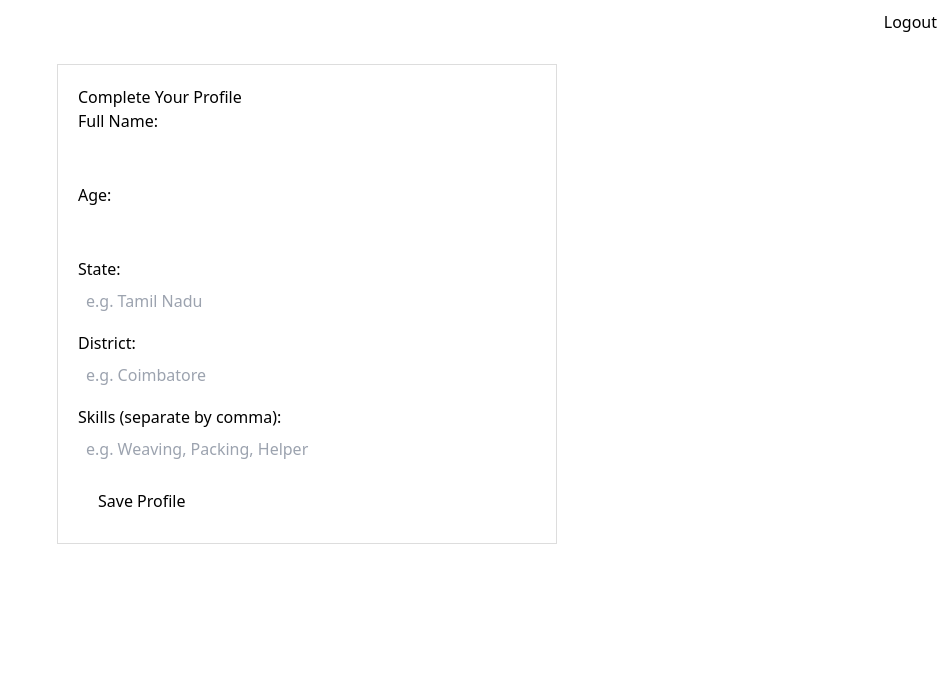
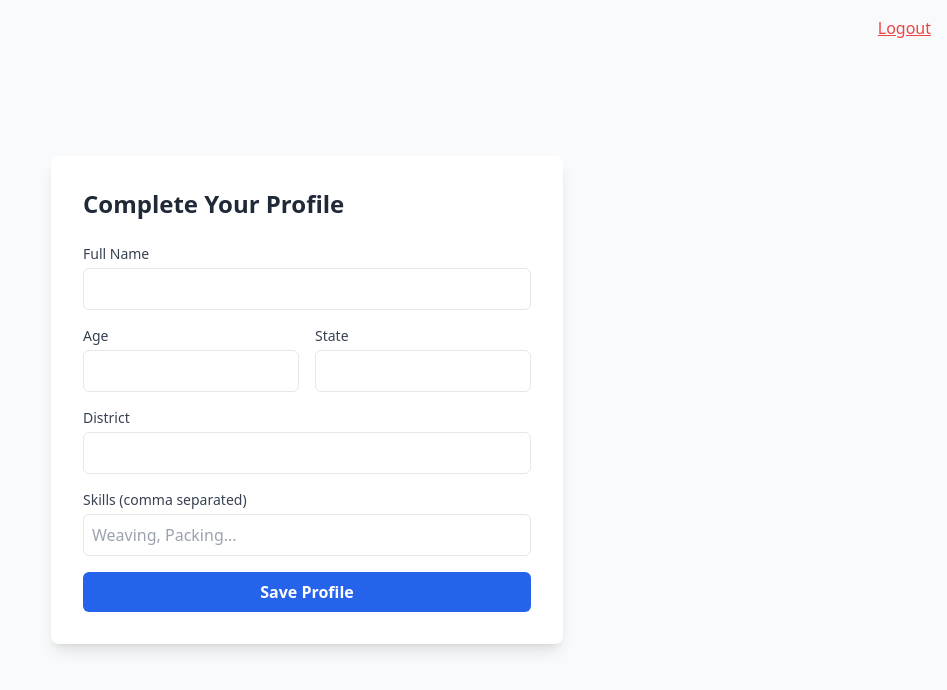
Before and after one commit to gowthxm07/Labour-Hiring-Platform-for-Small-Scale-Industries, a React (Create React App) app: page /worker-dashboard in a window 1280 px wide. Shown: the top 690 px of the page, without its empty margins (333-1280 px from the left). Built offline with nearby package versions, Linux system fonts and the light colour scheme; no server answers; the database is empty; sample sign-in values are in the browser's storage.

Commit message:
Added styles using tailwind css

```diff
--- a/src/components/RoleSelection.js
+++ b/src/components/RoleSelection.js
@@ -12,35 +12,40 @@ export default function RoleSelection() {
     setLoading(true);
     try {
       await createUserProfile(currentUser.uid, currentUser.phoneNumber, role);
-      // Redirect based on role
       if (role === "worker") navigate("/worker-dashboard");
       else navigate("/owner-dashboard");
     } catch (error) {
-      console.error("Error creating profile:", error);
+      console.error(error);
     }
     setLoading(false);
   };
 
   return (
-    <div style={{ textAlign: "center", marginTop: "50px" }}>
-      <h2>Select Your Role</h2>
-      <p>Are you looking for a job or looking to hire?</p>
+    <div className="flex flex-col items-center justify-center min-h-screen bg-gray-50">
+      <h2 className="mb-2 text-3xl font-bold text-gray-800">Select Your Role</h2>
+      <p className="mb-8 text-gray-600">Are you looking for a job or looking to hire?</p>
 
-      <div style={{ display: "flex", justifyContent: "center", gap: "20px", marginTop: "20px" }}>
+      <div className="grid gap-6 md:grid-cols-2">
+        {/* Worker Card */}
         <button
           onClick={() => handleRoleSelect("worker")}
           disabled={loading}
-          style={{ padding: "20px", fontSize: "18px", cursor: "pointer" }}
+          className="p-8 transition bg-white border-2 border-transparent rounded-xl shadow-lg hover:border-blue-500 hover:shadow-xl w-64 text-center"
         >
-          I am a Worker <br/> (Looking for Job)
+          <div className="text-4xl mb-4">👷</div>
+          <h3 className="text-xl font-bold text-gray-800">I am a Worker</h3>
+          <p className="text-sm text-gray-500 mt-2">Looking for jobs in factories or mills.</p>
         </button>
 
+        {/* Owner Card */}
         <button
           onClick={() => handleRoleSelect("owner")}
           disabled={loading}
-          style={{ padding: "20px", fontSize: "18px", cursor: "pointer" }}
+          className="p-8 transition bg-white border-2 border-transparent rounded-xl shadow-lg hover:border-blue-500 hover:shadow-xl w-64 text-center"
         >
-          I am an Owner <br/> (Hiring Workers)
+          <div className="text-4xl mb-4">🏭</div>
+          <h3 className="text-xl font-bold text-gray-800">I am an Owner</h3>
+          <p className="text-sm text-gray-500 mt-2">Hiring workers for my unit.</p>
         </button>
       </div>
     </div>
--- a/src/components/WorkerDashboard.js
+++ b/src/components/WorkerDashboard.js
@@ -8,7 +8,6 @@ export default function WorkerDashboard() {
   const [profile, setProfile] = useState(null);
   const [loading, setLoading] = useState(true);
 
-  // Function to fetch profile
   const fetchProfile = async () => {
     if (currentUser) {
       const data = await getWorkerProfile(currentUser.uid);
@@ -21,38 +20,50 @@ export default function WorkerDashboard() {
     fetchProfile();
   }, [currentUser]);
 
-  if (loading) return <div>Loading...</div>;
+  if (loading) return <div className="p-10 text-center">Loading...</div>;
 
-  // If profile is not completed (or doesn't have the 'profileCompleted' flag)
   if (!profile || !profile.profileCompleted) {
     return (
-      <div>
-        <div style={{ textAlign: "right", padding: "10px" }}>
-          <button onClick={logout}>Logout</button>
+      <>
+        <div className="absolute top-4 right-4">
+          <button onClick={logout} className="text-red-500 underline">Logout</button>
         </div>
         <WorkerProfileForm onProfileComplete={fetchProfile} />
-      </div>
+      </>
     );
   }
 
-  // --- MAIN DASHBOARD CONTENT (Visible only after profile is done) ---
   return (
-    <div style={{ padding: "20px" }}>
-      <div style={{ display: "flex", justifyContent: "space-between", alignItems: "center" }}>
-        <h1>Worker Dashboard</h1>
-        <button onClick={logout}>Logout</button>
+    <div className="min-h-screen bg-gray-50">
+      {/* Navbar */}
+      <nav className="bg-white shadow-sm">
+        <div className="max-w-7xl mx-auto px-4 sm:px-6 lg:px-8">
+          <div className="flex justify-between h-16 items-center">
+            <h1 className="text-xl font-bold text-blue-600">LabourLink</h1>
+            <button onClick={logout} className="text-gray-600 hover:text-red-500">Logout</button>
+          </div>
+        </div>
+      </nav>
+
+      {/* Main Content */}
+      <div className="max-w-7xl mx-auto py-6 sm:px-6 lg:px-8">
+
+        {/* Profile Card */}
+        <div className="bg-white shadow rounded-lg p-6 mb-6">
+          <h2 className="text-2xl font-bold text-gray-800 mb-2">Welcome, {profile.name} 👋</h2>
+          <div className="flex flex-wrap gap-4 text-gray-600">
+            <p>📍 {profile.district}, {profile.state}</p>
+            <p>🛠 {profile.skills.join(", ")}</p>
+          </div>
+        </div>
+
+        {/* Jobs Section */}
+        <h3 className="text-xl font-semibold text-gray-800 mb-4">Find Jobs</h3>
+        <div className="bg-white shadow rounded-lg p-10 text-center text-gray-500 border-2 border-dashed border-gray-300">
+          <p>Job listings will appear here in the next steps.</p>
+        </div>
+
       </div>
-
-      <div style={{ background: "#f0f0f0", padding: "15px", borderRadius: "8px" }}>
-        <h3>Welcome, {profile.name}</h3>
-        <p><strong>Location:</strong> {profile.district}, {profile.state}</p>
-        <p><strong>Skills:</strong> {profile.skills.join(", ")}</p>
-      </div>
-
-      <hr />
-
-      <h3>Find Jobs</h3>
-      <p>Job listings will appear here in the next steps.</p>
     </div>
   );
 }
--- a/src/components/WorkerProfileForm.js
+++ b/src/components/WorkerProfileForm.js
@@ -11,7 +11,7 @@ export default function WorkerProfileForm({ onProfileComplete }) {
     age: "",
     state: "",
     district: "",
-    skills: "" // We will save this as a comma-separated string for simplicity
+    skills: ""
   });
 
   const handleChange = (e) => {
@@ -22,80 +22,76 @@ export default function WorkerProfileForm({ onProfileComplete }) {
     e.preventDefault();
     setLoading(true);
     try {
-      // Split skills string into an array
       const skillsArray = formData.skills.split(",").map(skill => skill.trim());
-
       await updateWorkerProfile(currentUser.uid, {
         name: formData.name,
         age: formData.age,
         state: formData.state,
         district: formData.district,
         skills: skillsArray,
-        profileCompleted: true // Flag to know they finished setup
+        profileCompleted: true
       });
-
-      // Notify parent component to refresh
       onProfileComplete();
     } catch (error) {
-      console.error("Error saving profile:", error);
-      alert("Failed to save profile.");
+      console.error(error);
     }
     setLoading(false);
   };
 
   return (
-    <div style={{ maxWidth: "500px", margin: "20px auto", padding: "20px", border: "1px solid #ddd" }}>
-      <h3>Complete Your Profile</h3>
-      <form onSubmit={handleSubmit}>
-        <div style={{ marginBottom: "10px" }}>
-          <label>Full Name:</label><br/>
-          <input
-            type="text" name="name" required
+    <div className="flex items-center justify-center min-h-screen bg-gray-50 p-4">
+      <div className="w-full max-w-lg p-8 bg-white rounded-lg shadow-lg">
+        <h3 className="mb-6 text-2xl font-bold text-gray-800">Complete Your Profile</h3>
+        <form onSubmit={handleSubmit} className="space-y-4">
+
+          <div>
+            <label className="block text-sm font-medium text-gray-700">Full Name</label>
+            <input type="text" name="name" required
+              className="w-full p-2 mt-1 border rounded-md focus:ring-blue-500 focus:border-blue-500"
               value={formData.name} onChange={handleChange}
-            style={{ width: "100%", padding: "8px" }}
             />
           </div>
 
-        <div style={{ marginBottom: "10px" }}>
-          <label>Age:</label><br/>
-          <input
-            type="number" name="age" required
+          <div className="grid grid-cols-2 gap-4">
+            <div>
+              <label className="block text-sm font-medium text-gray-700">Age</label>
+              <input type="number" name="age" required
+                className="w-full p-2 mt-1 border rounded-md focus:ring-blue-500 focus:border-blue-500"
                 value={formData.age} onChange={handleChange}
-            style={{ width: "100%", padding: "8px" }}
+              />
+            </div>
+            <div>
+              <label className="block text-sm font-medium text-gray-700">State</label>
+              <input type="text" name="state" required
+                className="w-full p-2 mt-1 border rounded-md focus:ring-blue-500 focus:border-blue-500"
+                value={formData.state} onChange={handleChange}
+              />
+            </div>
+          </div>
+
+          <div>
+            <label className="block text-sm font-medium text-gray-700">District</label>
+            <input type="text" name="district" required
+              className="w-full p-2 mt-1 border rounded-md focus:ring-blue-500 focus:border-blue-500"
+              value={formData.district} onChange={handleChange}
             />
           </div>
 
-        <div style={{ marginBottom: "10px" }}>
-          <label>State:</label><br/>
-          <input
-            type="text" name="state" placeholder="e.g. Tamil Nadu" required
-            value={formData.state} onChange={handleChange}
-            style={{ width: "100%", padding: "8px" }}
+          <div>
+            <label className="block text-sm font-medium text-gray-700">Skills (comma separated)</label>
+            <input type="text" name="skills" placeholder="Weaving, Packing..." required
+              className="w-full p-2 mt-1 border rounded-md focus:ring-blue-500 focus:border-blue-500"
+              value={formData.skills} onChange={handleChange}
             />
           </div>
 
-        <div style={{ marginBottom: "10px" }}>
-          <label>District:</label><br/>
-          <input
-            type="text" name="district" placeholder="e.g. Coimbatore" required
-            value={formData.district} onChange={handleChange}
-            style={{ width: "100%", padding: "8px" }}
-          />
-        </div>
-
-        <div style={{ marginBottom: "10px" }}>
-          <label>Skills (separate by comma):</label><br/>
-          <input
-            type="text" name="skills" placeholder="e.g. Weaving, Packing, Helper" required
-            value={formData.skills} onChange={handleChange}
-            style={{ width: "100%", padding: "8px" }}
-          />
-        </div>
-
-        <button type="submit" disabled={loading} style={{ padding: "10px 20px" }}>
+          <button type="submit" disabled={loading}
+            className="w-full px-4 py-2 font-bold text-white bg-blue-600 rounded-md hover:bg-blue-700"
+          >
             {loading ? "Saving..." : "Save Profile"}
           </button>
         </form>
       </div>
+    </div>
   );
 }
--- a/src/index.css
+++ b/src/index.css
@@ -1,3 +1,8 @@
 @tailwind base;
 @tailwind components;
 @tailwind utilities;
+
+/* Optional: Add a nice background for the whole app */
+body {
+  background-color: #f3f4f6; /* Light gray background */
+}
```
Also changed, not shown: src/components/Login.js (+29 -23 lines). Lines whose indentation alone changed are shown as unchanged.
